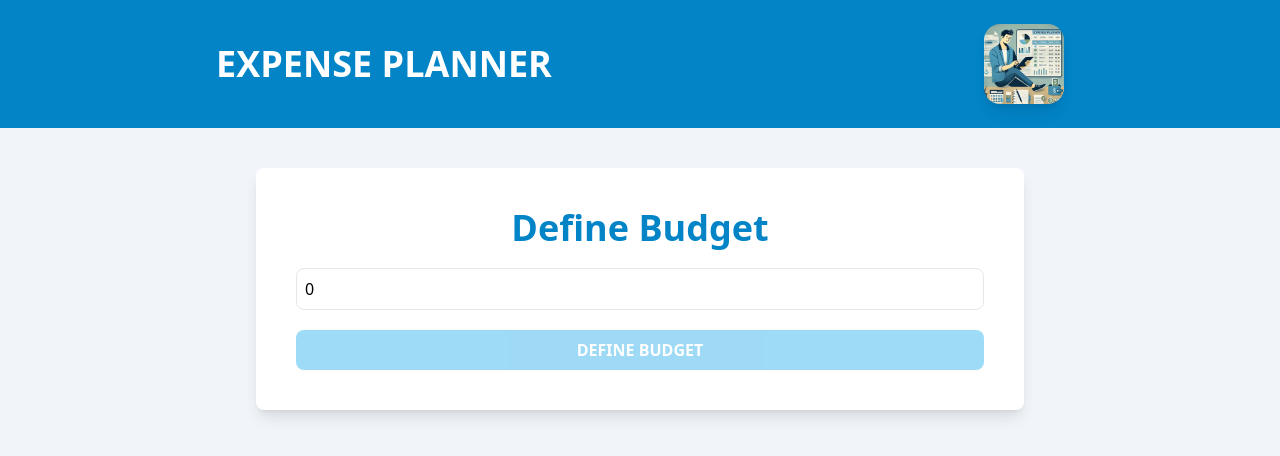
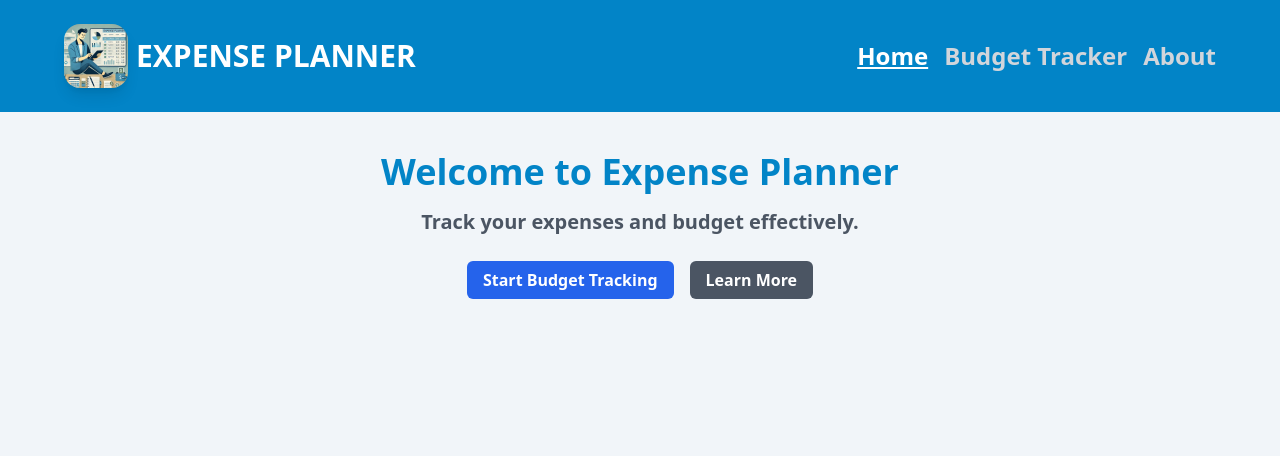
Before and after one commit to wichofly/cost-control, a React (Vite) app: page / in a window 1280 px wide. Shown: the top 456 px of the page. Built offline with nearby package versions, Linux system fonts and the light colour scheme.

Commit message:
feat: update using react-router and add new pages for Home, About, and Budget Tracker

```diff
--- a/package.json
+++ b/package.json
@@ -19,7 +19,7 @@
     "react-circular-progressbar": "^2.1.0",
     "react-date-picker": "^11.0.0",
     "react-dom": "^18.3.1",
-    "react-router-dom": "^7.1.1",
+    "react-router-dom": "^7.1.3",
     "react-swipeable-list": "^1.10.0",
     "uuid": "^11.0.3"
   },
--- a/src/App.tsx
+++ b/src/App.tsx
@@ -1,35 +1,22 @@
-import { useEffect, useMemo } from 'react';
-import { BudgetForm } from './components/BudgetForm';
+import { BrowserRouter as Router, Routes, Route } from 'react-router-dom';
 import { Header } from './components/Header';
-import { useBudget } from './hooks/useBudget';
-import { BudgetTracker } from './components/BudgetTracker';
-import ExpenseModal from './components/ExpenseModal';
-import { ExpenseList } from './components/ExpenseList';
-import { FilterByCategory } from './components/FilterByCategory';
+import { Home } from './Pages/Home';
+import BudgetTrackerPage from './Pages/BudgetTrackerPage';
+import About from './Pages/About';
+import NotFound from './Pages/NotFound';
 
 const App = () => {
-  const { state } = useBudget();
-
-  const isValidBudget = useMemo(() => state.budget > 0, [state.budget]);
-
-  useEffect(() => {
-    localStorage.setItem('budget', JSON.stringify(state.budget));
-    localStorage.setItem('expenses', JSON.stringify(state.expenses));
-  }, [state]);
-
   return (
     <>
-      <Header />
-      <div className="max-w-3xl mx-auto bg-white shadow-lg rounded-lg mt-10 p-10">
-        {isValidBudget ? <BudgetTracker /> : <BudgetForm />}
-      </div>
-      {isValidBudget && (
-        <div className="max-w-3xl mx-auto py-10">
-          <FilterByCategory />
-          <ExpenseList />
-          <ExpenseModal />
-        </div>
-      )}
+      <Router>
+        <Header />
+        <Routes>
+          <Route path="/" element={<Home />} />
+          <Route path="/budget-tracker" element={<BudgetTrackerPage />} />
+          <Route path="/about" element={<About />} />
+          <Route path="*" element={<NotFound />} />
+        </Routes>
+      </Router>
     </>
   );
 };
--- /dev/null
+++ b/src/Pages/About.tsx
@@ -0,0 +1,16 @@
+const About = () => {
+  return (
+    <main className="text-center py-10">
+      <h1 className="text-4xl text-sky-600 font-semibold">
+        About Expense Planner
+      </h1>
+      <p className="mt-4 max-w-3xl mx-auto text-gray-600 text-xl font-semibold">
+        Expense Planner is a tool designed to help you track your expenses and
+        manage your budget effectively. With categories, filters, and powerful
+        visualizations, you can take control of your finances.
+      </p>
+    </main>
+  );
+};
+
+export default About;
--- /dev/null
+++ b/src/Pages/BudgetTrackerPage.tsx
@@ -0,0 +1,35 @@
+import { useEffect, useMemo } from 'react';
+import { useBudget } from '../hooks/useBudget';
+import { BudgetTracker } from '../components/BudgetTracker';
+import { BudgetForm } from '../components/BudgetForm';
+import { FilterByCategory } from '../components/FilterByCategory';
+import { ExpenseList } from '../components/ExpenseList';
+import ExpenseModal from '../components/ExpenseModal';
+
+const BudgetTrackerPage = () => {
+  const { state } = useBudget();
+
+  const isValidBudget = useMemo(() => state.budget > 0, [state.budget]);
+
+  useEffect(() => {
+    localStorage.setItem('budget', JSON.stringify(state.budget));
+    localStorage.setItem('expenses', JSON.stringify(state.expenses));
+  }, [state]);
+
+  return (
+    <>
+      <div className="max-w-3xl mx-auto bg-white shadow-lg rounded-lg mt-10 p-10">
+        {isValidBudget ? <BudgetTracker /> : <BudgetForm />}
+      </div>
+      {isValidBudget && (
+        <div className="max-w-3xl mx-auto py-10">
+          <FilterByCategory />
+          <ExpenseList />
+          <ExpenseModal />
+        </div>
+      )}
+    </>
+  );
+};
+
+export default BudgetTrackerPage;
--- /dev/null
+++ b/src/Pages/Home.tsx
@@ -0,0 +1,29 @@
+import { Link } from 'react-router-dom';
+
+export const Home = () => {
+  return (
+    <main className="text-center py-10">
+      <h1 className="text-4xl text-sky-600 font-semibold">
+        Welcome to Expense Planner
+      </h1>
+      <p className="mt-4 text-gray-600 text-xl font-semibold">
+        Track your expenses and budget effectively.
+      </p>
+      <div className="mt-8 space-x-4">
+        <Link
+          to="/budget-tracker"
+          className="bg-blue-600 text-white font-semibold px-4 py-2 rounded-md hover:bg-blue-700"
+        >
+          Start Budget Tracking
+        </Link>
+
+        <Link
+          to="/about"
+          className="bg-gray-600 text-white font-semibold px-4 py-2 rounded-md hover:bg-gray-700"
+        >
+          Learn More
+        </Link>
+      </div>
+    </main>
+  );
+};
--- /dev/null
+++ b/src/Pages/NotFound.tsx
@@ -0,0 +1,18 @@
+import { Link } from 'react-router-dom';
+
+const NotFound = () => {
+  return (
+    <main className="text-center py-10">
+      <h1 className="text-4xl font-bold text-red-600">404 - Page Not Found</h1>
+      <p>The page you're looking for does not exist.</p>
+      <Link
+        to="/"
+        className="bg-blue-600 text-white px-4 py-2 rounded mt-4 inline-block"
+      >
+        Go Back Home
+      </Link>
+    </main>
+  );
+};
+
+export default NotFound;
--- a/src/components/BudgetForm.tsx
+++ b/src/components/BudgetForm.tsx
@@ -22,10 +22,7 @@ export const BudgetForm = () => {
   return (
     <form className="space-y-5 text-center" onSubmit={handleSubmit}>
       <div className="flex flex-col space-y-5">
-        <label
-          htmlFor="budget"
-          className="text-4xl text-sky-600 font-semibold "
-        >
+        <label htmlFor="budget" className="text-4xl text-sky-600 font-semibold">
           Define Budget
         </label>
         <input
--- a/src/components/Header.tsx
+++ b/src/components/Header.tsx
@@ -1,19 +1,53 @@
+import { NavLink } from 'react-router-dom';
 import expensePlannerImage from '../assets/expense-planner.webp';
 
 export const Header = () => {
   return (
-    <header className="bg-sky-600 py-6  max-h-72">
-      <div className="flex justify-around items-center">
-        <h1 className="uppercase font-bold text-4xl text-white">
-          Expense planner
-        </h1>
-        <a href="/">
+    <header className="bg-sky-600 py-6 max-h-72">
+      <div className="flex items-center justify-between px-16">
+        <NavLink to="/" className="flex items-center">
           <img
             src={expensePlannerImage}
             alt="Expense Planner"
-            className="w-20 h-auto rounded-2xl shadow-lg"
+            className="w-16 h-auto rounded-2xl shadow-lg"
           />
-        </a>
+          <h1 className="ml-2 uppercase font-bold text-3xl text-white">
+            Expense planner
+          </h1>
+        </NavLink>
+
+        <nav className="flex space-x-4">
+          <NavLink
+            to="/"
+            className={({ isActive }) =>
+              isActive
+                ? 'text-white underline font-semibold text-2xl'
+                : 'text-gray-300 text-2xl font-semibold'
+            }
+          >
+            Home
+          </NavLink>
+          <NavLink
+            to="/budget-tracker"
+            className={({ isActive }) =>
+              isActive
+                ? 'text-white underline font-semibold text-2xl'
+                : 'text-gray-300 text-2xl font-semibold'
+            }
+          >
+            Budget Tracker
+          </NavLink>
+          <NavLink
+            to="/about"
+            className={({ isActive }) =>
+              isActive
+                ? 'text-white underline font-semibold text-2xl'
+                : 'text-gray-300 text-2xl font-semibold'
+            }
+          >
+            About
+          </NavLink>
+        </nav>
       </div>
     </header>
   );
```
Also changed, not shown: 1 other file (tests, documents, lock files or other folders).
